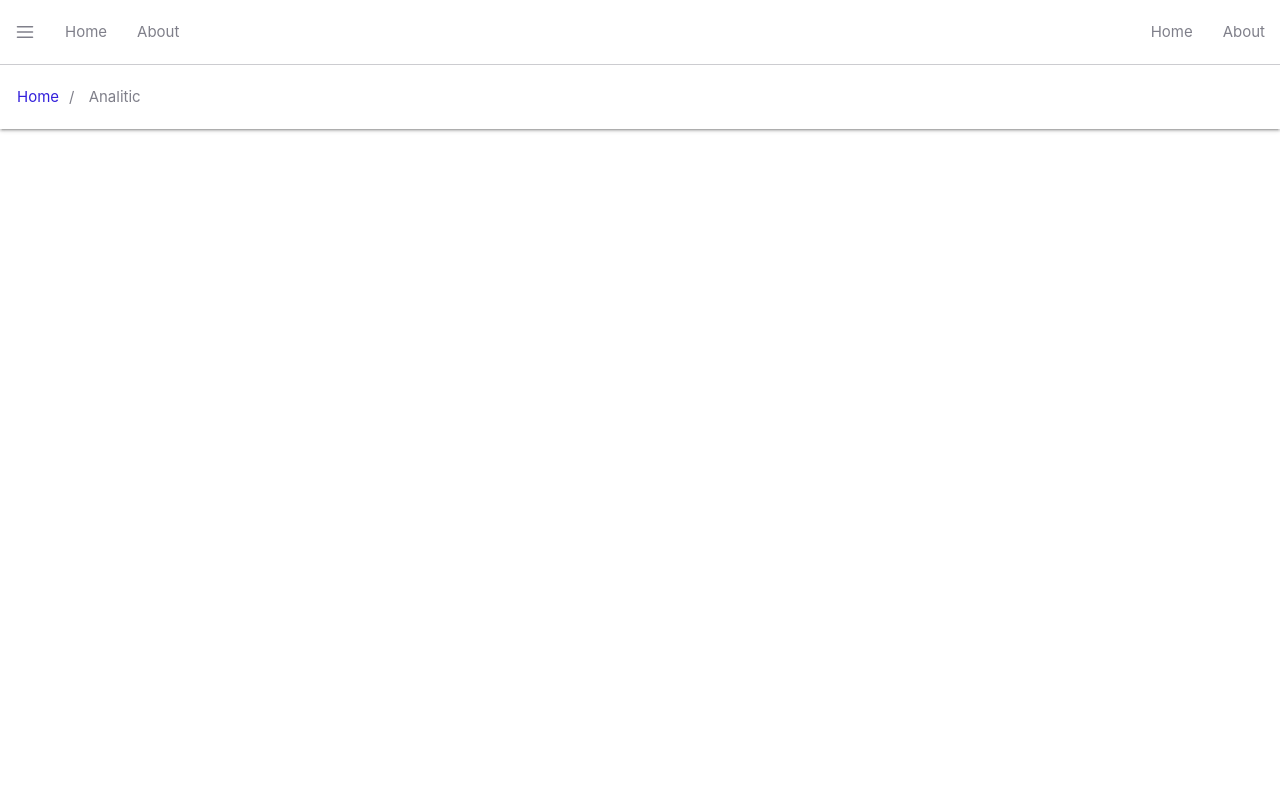
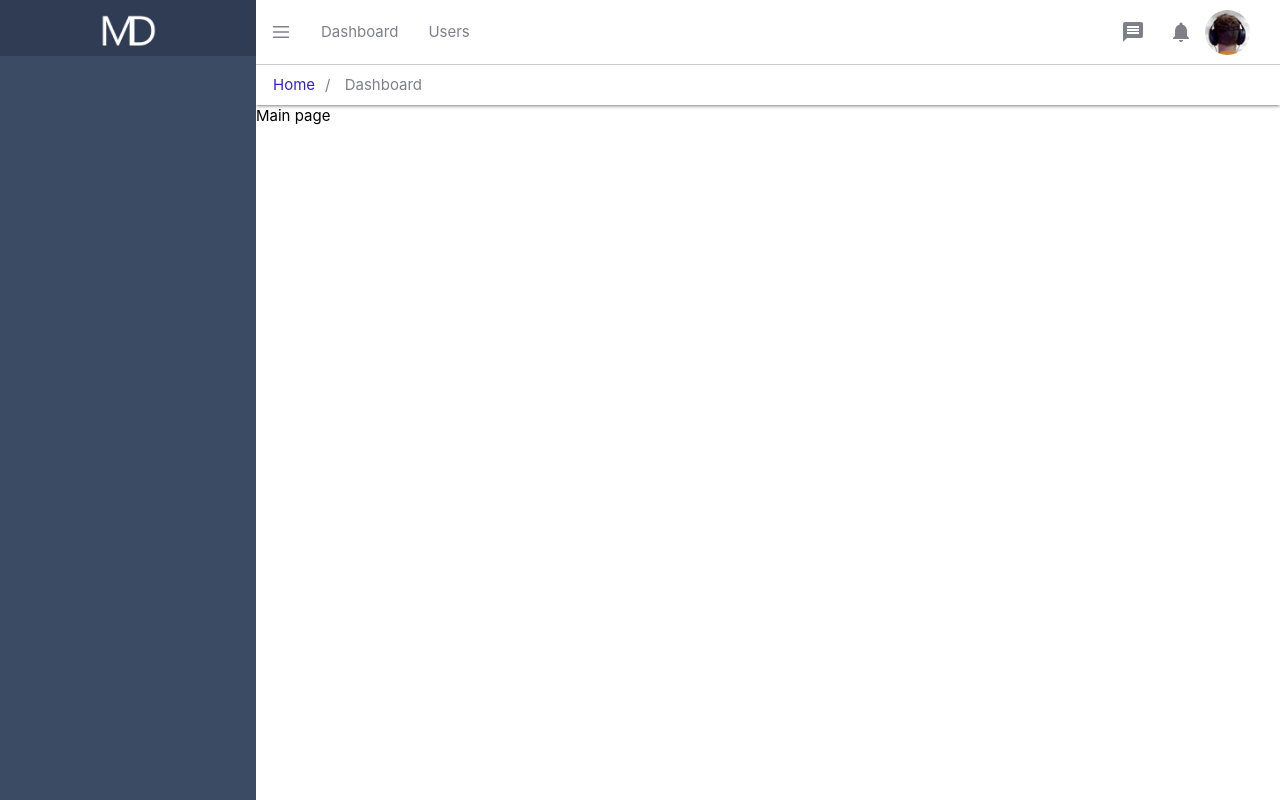
Before and after one commit to lotus34rus/vue-dashboard, a Vue app: page / in a window 1280 px wide. Built offline with nearby package versions, Linux system fonts and the light colour scheme.

Commit message:
Create icons nav with dropdowns

```diff
--- a/public/index.html
+++ b/public/index.html
@@ -6,6 +6,8 @@
     <meta name="viewport" content="width=device-width,initial-scale=1.0">
     <link rel="icon" href="<%= BASE_URL %>favicon.ico">
     <title><%= htmlWebpackPlugin.options.title %></title>
+
+    <link href="https://fonts.googleapis.com/icon?family=Material+Icons" rel="stylesheet">
   </head>
   <body>
     <noscript>
--- a/src/App.vue
+++ b/src/App.vue
@@ -5,7 +5,7 @@
     />
     <div class="page-content" :class="{menuIsOpen : menuIsOpen}">
       <Header
-      @clickOnMenuBtn = "toggleMenu"
+      @click-on-menu-btn = "toggleMenu"
       />
       <router-view />
     </div>
@@ -20,7 +20,7 @@ import Sidebar from "@/components/layout/Sidebar";
 export default {
   data() {
     return {
-      menuIsOpen: false
+      menuIsOpen: true
     }
   },
   components: {
--- /dev/null
+++ b/src/components/layout/Breadcrumbs.vue
@@ -0,0 +1,30 @@
+<template>
+  <div class="col s12 dm_breadcrumb">
+    <router-link to="/">Home</router-link>/
+    <span>Dashboard</span>
+  </div>
+</template>
+
+
+<style lang="scss" scoped>
+.dm_breadcrumb {
+  width: 100%;
+  border-top: 1px solid rgba(0, 0, 21, 0.2);
+  padding-left: 17px;
+  color: rgba(0, 0, 21, 0.5);
+  line-height: 40px;
+  a {
+    color: rgba(0, 0, 21, 0.5);
+    padding-right: 10px;
+    &:hover {
+      text-decoration: underline;
+    }
+  }
+  span {
+    padding-left: 10px;
+  }
+  .router-link-active {
+    color: #321fdb;
+  }
+}
+</style>
--- a/src/components/layout/Header.vue
+++ b/src/components/layout/Header.vue
@@ -2,31 +2,22 @@
   <nav class="white">
     <div class="nav-wrapper">
       <div class="left-side flex">
-        <button type="button" class="hamburger" @click="$emit('clickOnMenuBtn')">
+        <button type="button" class="hamburger" @click="$emit('click-on-menu-btn')">
           <span></span>
         </button>
         <ul class="hide-on-med-and-down">
           <li>
-            <router-link to="/">Home</router-link>
+            <router-link to="/">Dashboard</router-link>
           </li>
           <li>
-            <router-link to="/about">About</router-link>
+            <router-link to="/about">Users</router-link>
           </li>
         </ul>
       </div>
 
-      <ul class="right hide-on-med-and-down">
-        <li>
-          <router-link to="/">Home</router-link>
-        </li>
-        <li>
-          <router-link to="/about">About</router-link>
-        </li>
-      </ul>
-      <div class="col s12 dm_breadcrumb">
-        <router-link to="/">Home</router-link>/
-        <span>Analitic</span>
-      </div>
+
+      <HeaderIcons />
+      <Breadcrumbs />
     </div>
   </nav>
 </template>
@@ -34,7 +25,16 @@
 
 
 <script>
-export default {};
+import Breadcrumbs from "@/components/layout/Breadcrumbs";
+import HeaderIcons from "@/components/layout/HeaderIcons";
+
+
+export default {
+  name: "Header",
+  components: {
+    Breadcrumbs, HeaderIcons
+  },
+};
 </script>
 
 
@@ -42,6 +42,7 @@ export default {};
 nav {
   position: sticky;
   left: 0;
+  top: 0;
   width: 0;
   height: auto;
   width: 100%;
@@ -52,29 +53,12 @@ nav {
   justify-content: space-between;
   flex-wrap: wrap;
   ul {
-    a {
+    height: 56px;
+    a, i {
       color: rgba(0, 0, 21, 0.5);
     }
   }
-  .dm_breadcrumb {
-    width: 100%;
-    border-top: 1px solid rgba(0, 0, 21, 0.2);
-    padding-left: 17px;
-    color: rgba(0, 0, 21, 0.5);
-    a {
-      color: rgba(0, 0, 21, 0.5);
-      padding-right: 10px;
-      &:hover{
-          text-decoration: underline;
-      }
-    }
-    span{
-        padding-left: 10px;
-    }
-    .router-link-active {
-      color: #321fdb;
-    }
-  }
+
 }
 .hamburger {
   min-width: 50px;
--- /dev/null
+++ b/src/components/layout/HeaderIcons.vue
@@ -0,0 +1,118 @@
+<template>
+  <div class="header-icons">
+    <ul class="right hide-on-med-and-down">
+      <li>
+        <i
+          class="material-icons dropdown-trigger"
+          data-target="messageDropdown"
+          ref="messageDropdown"
+        >message</i>
+      </li>
+      <li>
+        <i
+          class="material-icons dropdown-trigger"
+          data-target="notificationDropdown"
+          ref="notificationDropdown"
+        >notifications</i>
+      </li>
+      <li class="profile-avatar">
+        <img src='img/avatar.jpg'
+          class="dropdown-trigger "
+          data-target="profileDropdown"
+          ref="profileDropdown"
+        >
+      </li>
+    </ul>
+
+    <MessageDropdown />
+    <NotificationDropdown />
+    <ProfileDropdown />
+
+  </div>
+</template>
+
+
+<script>
+import MessageDropdown from "@/components/layout/MessageDropdown";
+import NotificationDropdown from "@/components/layout/NotificationDropdown";
+import ProfileDropdown from "@/components/layout/ProfileDropdown";
+
+export default {
+  name: "HeaderIcons",
+  components: {
+    MessageDropdown,
+    NotificationDropdown,
+    ProfileDropdown,
+  },
+  data() {
+    return {
+      messageDropdown: "",
+      notificationDropdown: "",
+      profileDropdown: "",
+
+    };
+  },
+  mounted() {
+    this.messageDropdown = M.Dropdown.init(this.$refs.messageDropdown, {
+      inDuration: 300,
+      outDuration: 225,
+      belowOrigin: true, // Displays dropdown below the button
+      alignment: "right",
+      constrainWidth: false,
+    });
+
+    this.notificationDropdown = M.Dropdown.init(this.$refs.notificationDropdown, {
+      inDuration: 300,
+      outDuration: 225,
+      belowOrigin: true, // Displays dropdown below the button
+      alignment: "right",
+      constrainWidth: false,
+    });
+
+     this.profileDropdown = M.Dropdown.init(this.$refs.profileDropdown, {
+      inDuration: 300,
+      outDuration: 225,
+      belowOrigin: true, // Displays dropdown below the button
+      alignment: "right",
+      constrainWidth: false,
+    });
+  },
+
+  destroyed() {
+    this.messageDropdown.destroy();
+    this.notificationDropdown.destroy();
+    this.profileDropdown.destroy();
+  },
+};
+</script>
+
+
+<style lang="scss" scoped>
+.header-icons {
+  max-width: 300px;
+}
+ul {
+  margin-right: 30px;
+  width: 100%;
+  display: flex;
+  justify-content: flex-end;
+  align-items: center;
+}
+i {
+  color: rgba(0, 0, 21, 0.5);
+  padding-left: 0.8rem;
+  font-size: 30px;
+  padding-right: 0.8rem;
+  cursor: pointer;
+  &:hover {
+    color: rgba(0, 0, 21, 0.8);
+  }
+}
+.profile-avatar{
+  display: flex;
+  img{
+    border-radius: 50%;
+    width: 45px;
+  }
+}
+</style>
--- /dev/null
+++ b/src/components/layout/MessageDropdown.vue
@@ -0,0 +1,109 @@
+<template>
+  <!-- Dropdown Structure -->
+  <div id="messageDropdown" class="dropdown-content messageDropdown">
+    <div class="messageDropdown__header">You have 7 messages!</div>
+    <ul class="messageDropdown__messages">
+      <li class="messageDropdown__messages-item">
+        <div class="avatar">
+          <img src="img/avatar.jpg" alt />
+        </div>
+        <div class="text">
+          <div class="header">
+            <span class="name">John Doe</span>
+            <span class="date">5 minutes ago</span>
+          </div>
+          <div class="title">Very important message from John Doe</div>
+        </div>
+      </li>
+
+      <li class="messageDropdown__messages-item">
+        <div class="avatar">
+          <img src="img/avatar.jpg" alt />
+        </div>
+        <div class="text">
+          <div class="header">
+            <span class="name">Jane Doe</span>
+            <span class="date">10 May</span>
+          </div>
+          <div class="title">Lorem ipsum</div>
+        </div>
+      </li>
+    </ul>
+
+    <div class="messageDropdown__footer">
+      <router-link to="/">View all messages</router-link>
+    </div>
+  </div>
+</template>
+
+
+
+<style lang="scss" scoped>
+.dropdown-content {
+  overflow: visible;
+}
+.messageDropdown {
+  &__messages {
+    display: flex;
+    flex-direction: column;
+    &:focus {
+      outline: none;
+      border: none;
+    }
+    &-item {
+      padding: 0.5rem 1.25rem;
+      display: flex;
+      align-items: center;
+      .avatar {
+        width: 15%;
+        img {
+          width: 100%;
+          border-radius: 50%;
+        }
+      }
+      .text {
+        padding-left: 10px;
+        width: 100%;
+
+        .header {
+          display: flex;
+          justify-content: space-between;
+          span {
+            color: #768192;
+            font-size: 11px;
+          }
+        }
+        .title {
+          font-size: 14px;
+          color: #4f5d73;
+          font-weight: 600;
+        }
+      }
+    }
+  }
+  &__header {
+    display: block;
+    margin-bottom: 0;
+    text-align: center !important;
+    font-size: 13px;
+    min-height: 34px;
+    line-height: 34px;
+    white-space: nowrap;
+    background-color: #ebedef;
+    color: #8a93a2;
+    padding: 5px;
+  }
+  &__footer {
+    text-align: center;
+    a {
+      color: #4f5d73;
+      font-weight: 600;
+      font-size: 14px;
+      border-top: 1px solid grey;
+      min-height: 34px;
+      line-height: 34px;
+      padding: 5px;
+    }
+  }
+}
+</style>
--- /dev/null
+++ b/src/components/layout/NotificationDropdown.vue
@@ -0,0 +1,85 @@
+<template>
+  <!-- Dropdown Structure -->
+  <div id="notificationDropdown" class="dropdown-content notificationDropdown">
+    <div class="notificationDropdown__header">You have 2 unreaded notifications!</div>
+    <ul class="notificationDropdown-list">
+      <li class="notificationDropdown-list__item">
+        <div class="header">
+          <span class="date">10 May</span>
+        </div>
+        <div class="title">Team meeting on 11.00 AM</div>
+      </li>
+
+      <li class="notificationDropdown-list__item">
+        <div class="header">
+          <span class="date">10 May</span>
+        </div>
+        <div class="title">Team party on 09.00 PM</div>
+      </li>
+    </ul>
+
+    <div class="notificationDropdown__footer">
+      <router-link to="/">View all notifications</router-link>
+    </div>
+  </div>
+</template>
+
+
+
+<style lang="scss" scoped>
+.dropdown-content {
+  overflow: visible;
+}
+.notificationDropdown {
+  &-list {
+    display: flex;
+    flex-direction: column;
+    &:focus {
+      outline: none;
+      border: none;
+    }
+    &__item {
+      padding: 0.5rem 1.25rem;
+      display: flex;
+      flex-direction: column;
+      .header {
+        display: flex;
+        justify-content: flex-start;
+        span {
+          color: #768192;
+          font-size: 11px;
+        }
+      }
+      .title {
+        font-size: 14px;
+        color: #4f5d73;
+        font-weight: 600;
+      }
+    }
+  }
+  &__header {
+    display: block;
+    margin-bottom: 0;
+    text-align: center !important;
+    font-size: 13px;
+    min-height: 34px;
+    line-height: 34px;
+    white-space: nowrap;
+    background-color: #ebedef;
+    color: #8a93a2;
+    padding: 5px;
+  }
+  &__footer {
+    text-align: center;
+    a {
+      color: #4f5d73;
+      font-weight: 600;
+      font-size: 14px;
+      border-top: 1px solid grey;
+      min-height: 34px;
+      line-height: 34px;
+      padding: 5px;
+    }
+  }
+}
+</style>
--- /dev/null
+++ b/src/components/layout/ProfileDropdown.vue
@@ -0,0 +1,67 @@
+<template>
+  <!-- Dropdown Structure -->
+  <div id="profileDropdown" class="dropdown-content profileDropdown">
+    <div class="profileDropdown__header">Profile</div>
+    <ul class="profileDropdown-list">
+      <li class="profileDropdown-list__item">
+        <router-link to="/">
+          <i class="material-icons">people</i>
+          Profile
+        </router-link>
+      </li>
+      <li class="profileDropdown-list__item">
+        <router-link to="/">
+          <i class="material-icons">settings</i>
+          Settings
+        </router-link>
+      </li>
+
+      <li class="profileDropdown-list__item">
+        <router-link to="/">
+          <i class="material-icons">attach_money</i>
+          Billing
+        </router-link>
+      </li>
+    </ul>
+  </div>
+</template>
+
+
+
+<style lang="scss" scoped>
+.dropdown-content {
+  overflow: visible;
+}
+.profileDropdown {
+  &-list {
+    display: flex;
+    flex-direction: column;
+    &:focus {
+      outline: none;
+      border: none;
+    }
+    &__item {
+      padding: 0.5rem 1.25rem;
+      display: flex;
+      flex-direction: column;
+      a{
+          &:hover{
+              background: none;
+          }
+      }
+    }
+  }
+  &__header {
+    display: block;
+    margin-bottom: 0;
+    text-align: center !important;
+    font-size: 13px;
+    min-height: 34px;
+    line-height: 34px;
+    white-space: nowrap;
+    background-color: #ebedef;
+    color: #8a93a2;
+    padding: 5px;
+  }
+}
+</style>
--- a/src/components/layout/Sidebar.vue
+++ b/src/components/layout/Sidebar.vue
@@ -1,5 +1,9 @@
 <template>
-  <div class="sidebar" :class="{active: menuIsOpen}">test</div>
+  <div class="sidebar" :class="{active: menuIsOpen}">
+        <router-link to='/' class="sidebar__logo">
+          <img src="img/logo.png" alt="">
+        </router-link>
+  </div>
 </template>
 
 <script>
@@ -25,5 +29,16 @@ export default {
   &.active {
     margin-left: 0;
   }
+
+  &__logo{
+    display: block;
+    text-align: center;
+    height: 56px;
+    width: 100%;
+    background: rgba(0,0,21,.2);
+    img{
+      height: 100%;
+    }
+  }
 }
 </style>
--- a/src/views/Home.vue
+++ b/src/views/Home.vue
@@ -1,6 +1,6 @@
 <template>
   <div>
-
+      Main page
   </div>
 </template>
 
```
Also changed, not shown: public/img/avatar.jpg (added), public/img/logo.png (added).
